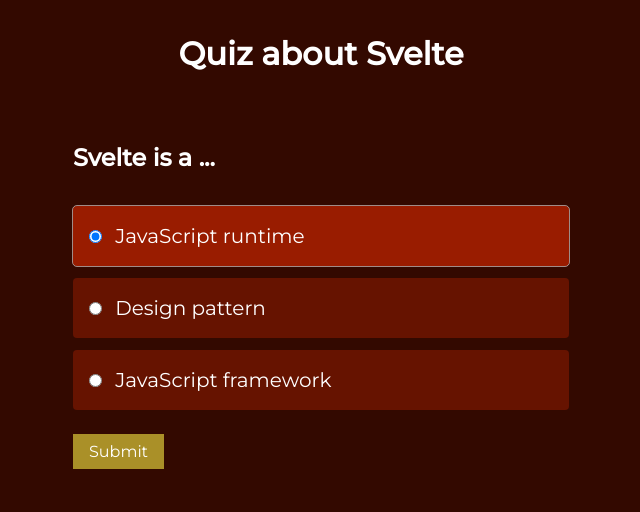
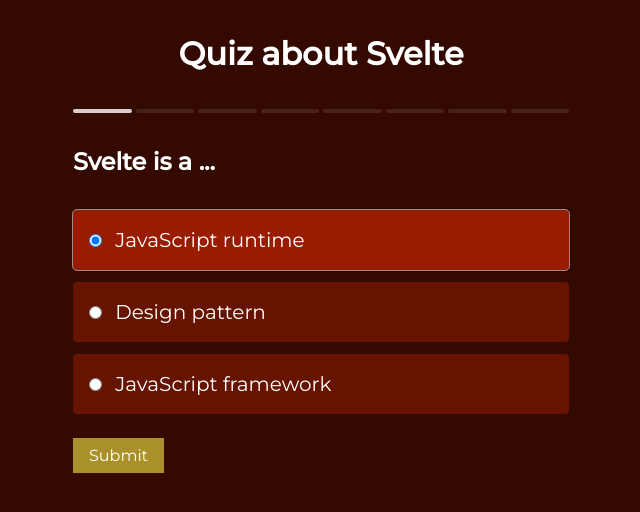
Before and after one commit to MoinJulian/Tutorials, a Svelte app in the folder Quiz-App-With-Svelte-and-Vue/svelte/: page / in a window 1280 px wide. Shown: the top 512 px of the page, without its empty margins (319-959 px from the left). Built offline with nearby package versions, Linux system fonts and the light colour scheme.

Commit message:
Progress bar svelte

```diff
--- a/Quiz-App-With-Svelte-and-Vue/svelte/src/App.svelte
+++ b/Quiz-App-With-Svelte-and-Vue/svelte/src/App.svelte
@@ -2,6 +2,7 @@
   import Finished from "./components/Finished.svelte";
   import Header from "./components/Header.svelte";
   import Layout from "./components/Layout.svelte";
+  import Progress from "./components/Progress.svelte";
   import Question from "./components/Question.svelte";
   import { questions } from "./config";
   let question_index = 0;
@@ -33,6 +34,7 @@
 
 <Layout>
   {#if !finished}
+    <Progress count={questions.length} progress={question_index}></Progress>
     <Question on:finish={finish_question} {question}></Question>
   {:else}
     <Finished on:restart={restart} {evaluation}></Finished>
--- /dev/null
+++ b/Quiz-App-With-Svelte-and-Vue/svelte/src/components/Progress.svelte
@@ -0,0 +1,30 @@
+<script lang="ts">
+  export let count: number;
+  export let progress: number;
+</script>
+
+<div class="progress" aria-describedby="progress">
+  {#each { length: count } as _, index}
+    <div class="bar" class:active={index <= progress} />
+  {/each}
+</div>
+<div id="progress" class="visually-hidden">
+  Progress: Question {progress + 1} out of {count}
+</div>
+
+<style>
+  .progress {
+    display: flex;
+    gap: 0.25rem;
+  }
+  .bar {
+    flex-grow: 1;
+    height: 0.25rem;
+    background-color: var(--font-color);
+    border-radius: 100vw;
+    opacity: 0.1;
+  }
+  .active {
+    opacity: 0.8;
+  }
+</style>
```
